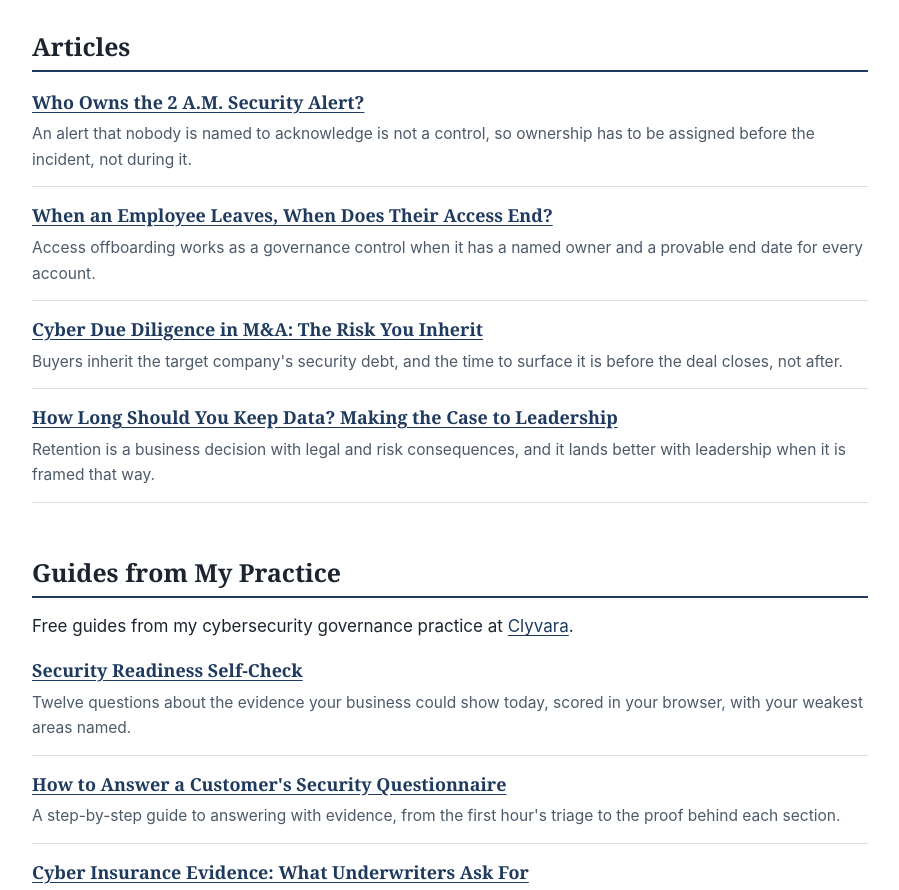
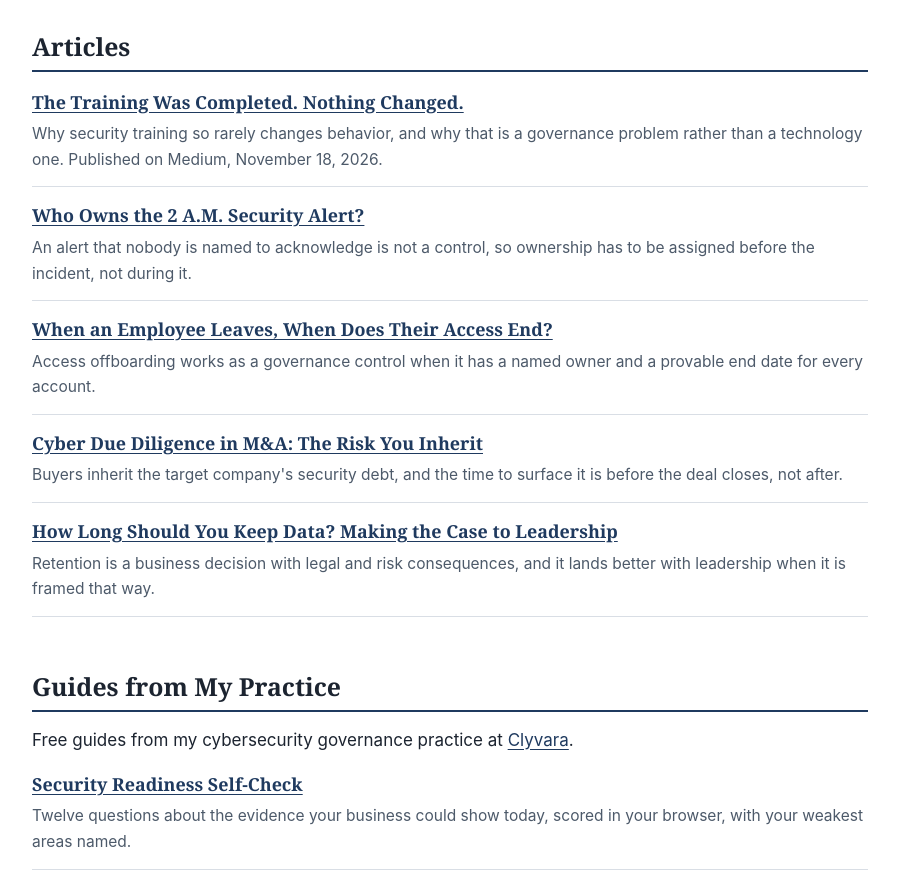
Before and after one commit to lutalor/rodger-lutalo-com, a plain HTML site: page index.html in a window 1280 px wide. Shown: the part 1848-2738 px from the top of the page, without its empty margins (190-1089 px from the left). Drawn offline with Linux system fonts and the light colour scheme.

Commit message:
Add Medium article: The Training Was Completed. Nothing Changed. (Nov 18, 2026)

```diff
--- a/index.html
+++ b/index.html
@@ -118,6 +118,10 @@
       <h2>Articles</h2>
       <ul class="article-list">
         <li>
+          <a href="https://medium.com/@rodger.lutalo/the-training-was-completed-nothing-changed-194b8da0fb8c">The Training Was Completed. Nothing Changed.</a>
+          <p>Why security training so rarely changes behavior, and why that is a governance problem rather than a technology one. Published on Medium, November 18, 2026.</p>
+        </li>
+        <li>
           <a href="articles/who-owns-the-2am-security-alert.html">Who Owns the 2 A.M. Security Alert?</a>
           <p>An alert that nobody is named to acknowledge is not a control, so ownership has to be assigned before the incident, not during it.</p>
         </li>
```
